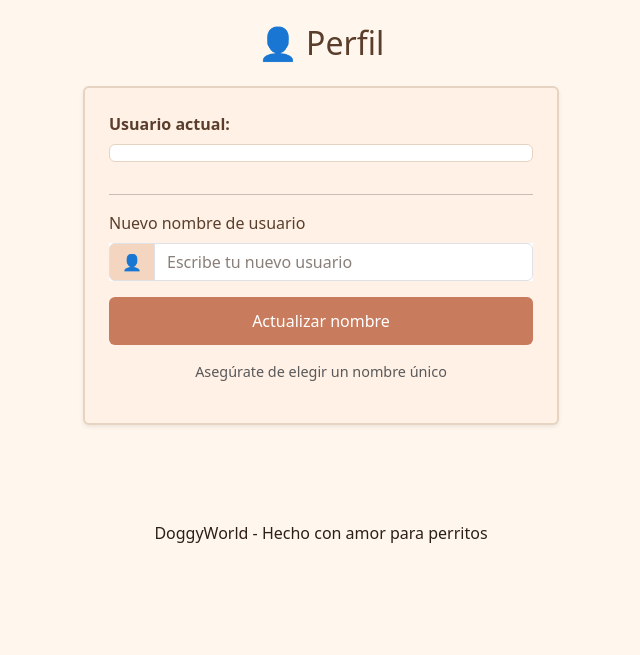
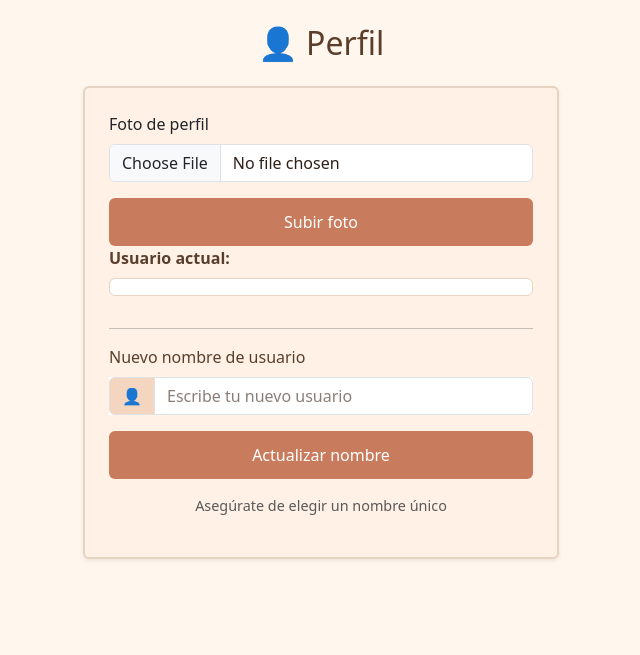
Before and after one commit to RayAlvMar/Proyecto-Final-Tienda-de-perritos, a Flask app: page /perfil in a window 1280 px wide. Shown: the part 56-711 px from the top of the page, without its empty margins (319-959 px from the left). Run offline with Flask 3, Linux system fonts and the light colour scheme; the visitor is signed in with stand-in values (Sample User, id 1); data that the repository does not hold is empty.

Commit message:
Perfil/Navbar

```diff
--- a/main.py
+++ b/main.py
@@ -6,6 +6,8 @@ import uuid
 from bson.objectid import ObjectId
 from email.mime.text import MIMEText
 from pymongo import MongoClient
+import os
+from werkzeug.utils import secure_filename
 
 app = Flask(__name__)
 app.secret_key = "123456789"
@@ -22,6 +24,15 @@ SMTP_PORT = 587
 EMAIL_SENDER = "perritostienda61@gmail.com"
 EMAIL_PASSWORD = "njzd jlaa gwlr mqvs"
 
+UPLOAD_FOLDER = "static/uploads"
+app.config["UPLOAD_FOLDER"] = UPLOAD_FOLDER
+
+@app.context_processor
+def inject_user():
+    if "usuario" in session:
+        usuario = usuarios_collection.find_one({"email": session["usuario"]})
+        return {"usuario_actual": usuario}
+    return {"usuario_actual": None}
 
 def enviar_correo(destinatario, token):
     link = f"http://127.0.0.1:5000/reset/{token}"
@@ -363,14 +374,16 @@ def actualizar_usuario():
         flash("El nombre no puede estar vacío", "danger")
         return redirect(url_for("perfil"))
 
-    existe = usuarios_collection.find_one({"nombre": nuevo_usuario})
+    existe = usuarios_collection.find_one({
+        "nombre": nuevo_usuario
+    })
 
     if existe:
         flash("Ese nombre de usuario ya existe", "warning")
         return redirect(url_for("perfil"))
 
     usuarios_collection.update_one(
-        {"email": session["nombre"]},
+        {"email": session["usuario"]},
         {"$set": {"nombre": nuevo_usuario}}
     )
 
@@ -379,5 +392,29 @@ def actualizar_usuario():
     flash("Nombre de usuario actualizado", "success")
     return redirect(url_for("perfil"))
 
+@app.route("/subir_foto", methods=["POST"])
+def subir_foto():
+    if "usuario" not in session:
+        return redirect(url_for("login"))
+
+    archivo = request.files.get("foto")
+
+    if not archivo or archivo.filename == "":
+        flash("No seleccionaste ninguna imagen", "danger")
+        return redirect(url_for("perfil"))
+
+    nombre_seguro = secure_filename(archivo.filename)
+
+    ruta = os.path.join(app.config["UPLOAD_FOLDER"], nombre_seguro)
+    archivo.save(ruta)
+
+    usuarios_collection.update_one(
+        {"email": session["usuario"]},
+        {"$set": {"foto_perfil": nombre_seguro}}
+    )
+
+    flash("Foto actualizada correctamente", "success")
+    return redirect(url_for("perfil"))
+
 if __name__ == '__main__':
     app.run(debug=True)
--- a/static/style.css
+++ b/static/style.css
@@ -164,3 +164,11 @@ body {
     height: 100%;
     object-fit: cover;
 }
+.profile-pic {
+    width: 38px;
+    height: 38px;
+    border-radius: 50%;
+    object-fit: cover;
+    cursor: pointer;
+    border: 2px solid #d6a77a;
+}
--- a/templates/base.html
+++ b/templates/base.html
@@ -20,10 +20,6 @@
     <div class="container">
 
         <a class="navbar-brand" href="/base">DoggyWorld</a>
-
-        <button class="navbar-toggler" type="button" data-bs-toggle="collapse" data-bs-target="#menu">
-            <span class="navbar-toggler-icon"></span>
-        </button>
 
         {% if session.get('usuario') and request.endpoint not in ['login', 'registrar', 'recuperar', 'reset'] %}
 
@@ -58,8 +54,14 @@
             </ul>
 
             {% if request.endpoint != 'perfil' %}
-            <a href="/perfil" class="ms-3 profile-icon text-decoration-none">
-                <i class="bi bi-person-circle"></i>
+            <a href="/perfil" class="ms-3 profile-icon text-decoration-none d-flex align-items-center">
+                {% if usuario_actual and usuario_actual.foto_perfil %}
+                    <img src="{{ url_for('static', filename='uploads/' ~ usuario_actual.foto_perfil) }}"
+                         class="profile-pic"
+                         alt="Perfil"/>
+                {% else %}
+                    <i class="bi bi-person-circle fs-3 text-secondary"></i>
+                {% endif %}
             </a>
             {% endif %}
 
--- a/templates/compra.html
+++ b/templates/compra.html
@@ -66,7 +66,7 @@
 
     <div class="text-center mt-3">
         <a href="{{ url_for('adopcion') }}" class="btn btn-success">
-        ¡Dale una oportunidad a nuestros pequeños en venta!
+        ¡Dale una oportunidad a nuestros pequeños en adopción!
         </a>
     </div>
 
--- a/templates/perfil.html
+++ b/templates/perfil.html
@@ -9,6 +9,24 @@
     <h2 class="text-center mb-4 text-secondary-custom">👤 Perfil</h2>
 
     <div class="card card-custom shadow-sm p-4">
+
+        <form action="{{ url_for('subir_foto') }}"
+      method="POST"
+      enctype="multipart/form-data">
+
+    <div class="mb-3">
+        <label class="form-label">Foto de perfil</label>
+
+        <input type="file"
+               name="foto"
+               accept="image/*"
+               class="form-control">
+    </div>
+
+    <button class="btn btn-link-custom w-100">
+        Subir foto
+    </button>
+</form>
 
         <p class="mb-2">
             <strong class="text-secondary-custom">Usuario actual:</strong>
```
Also changed, not shown: static/uploads/Star_Rail_Universe_StarRailVerse1_on_X.jpeg (added), static/uploads/bolita.webp (added).
